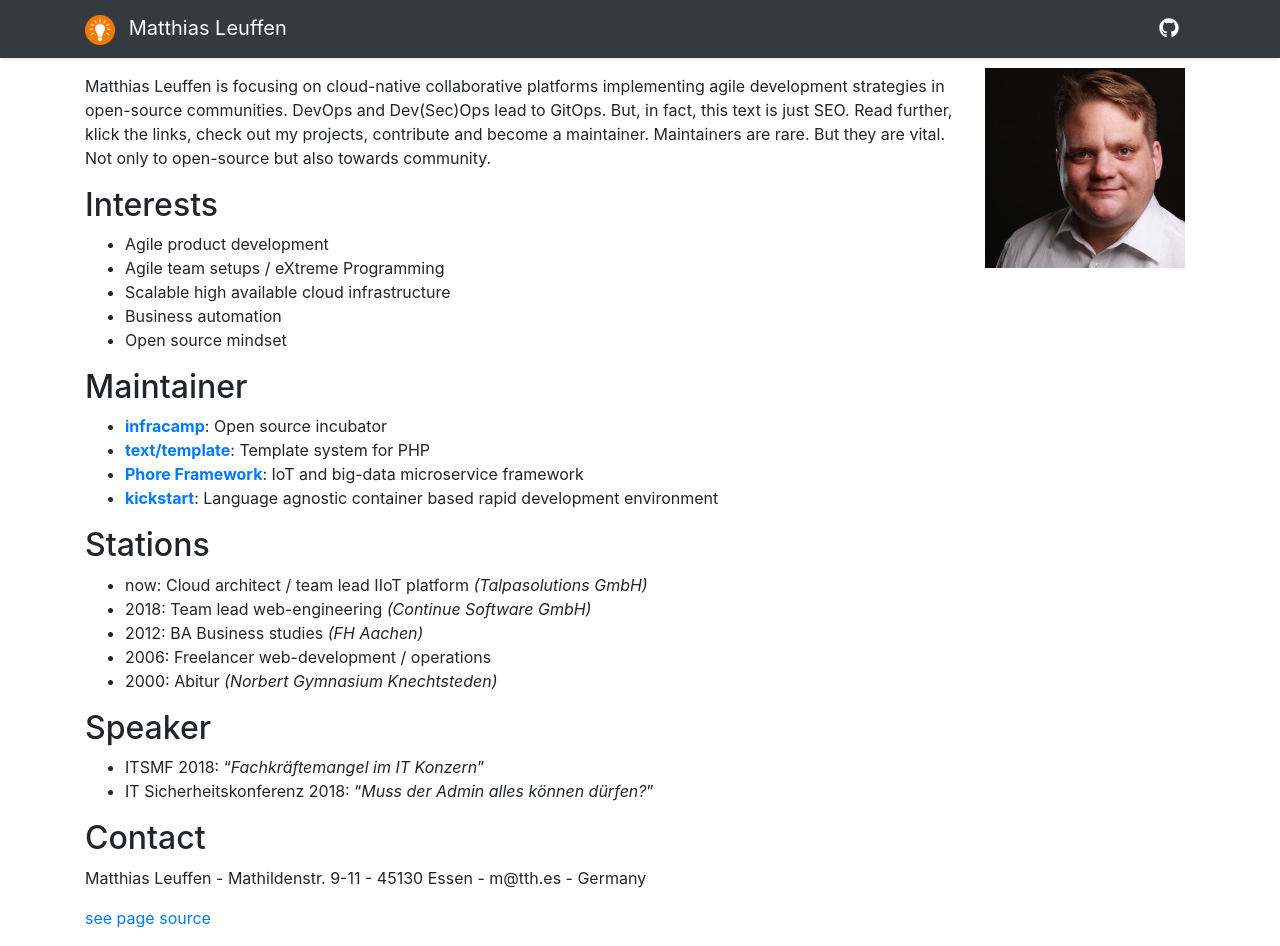
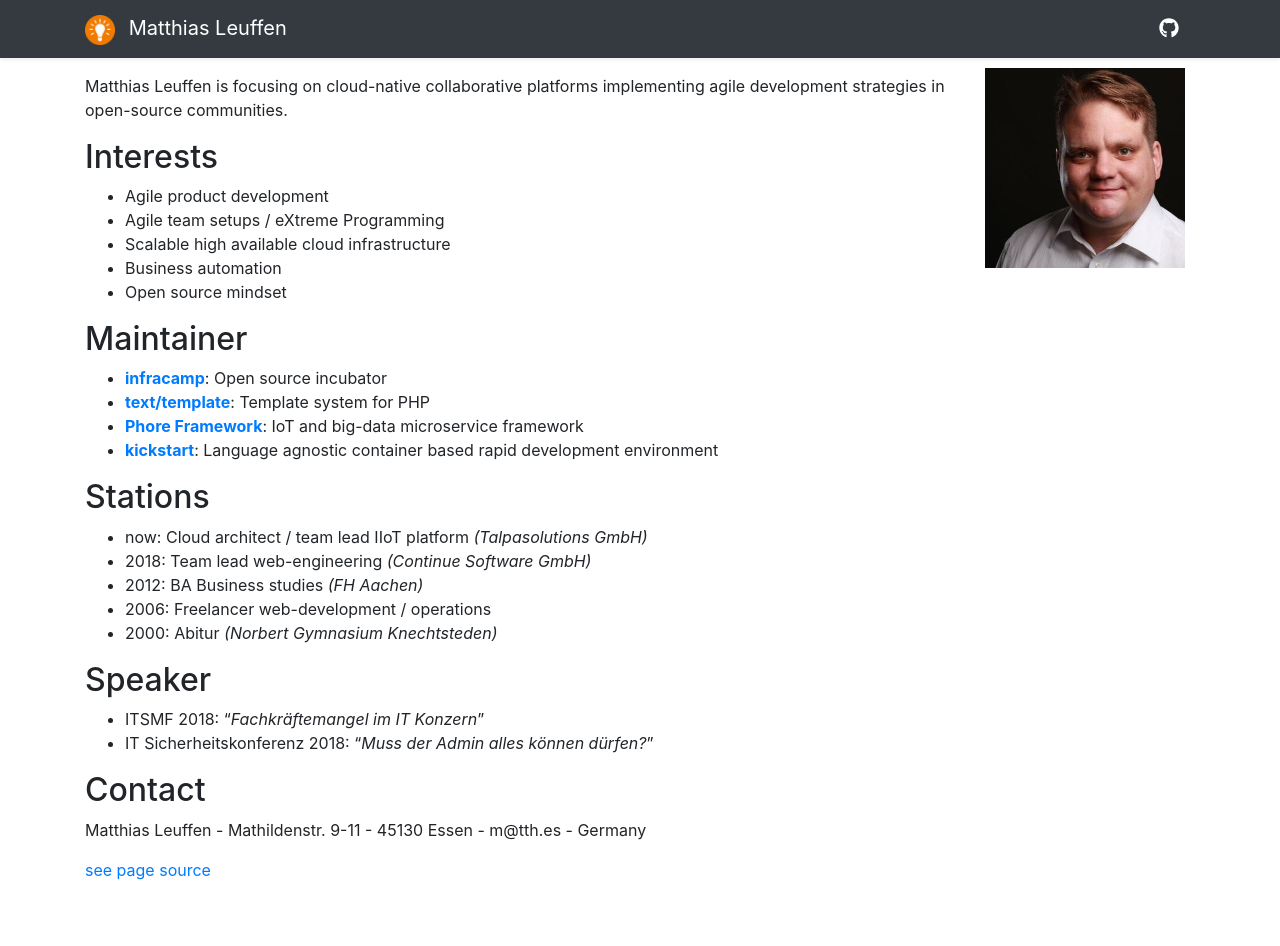
Before and after one commit to dermatthes/leuffen.de, a Jekyll site: the page built from docs/index.md, in a window 1280 px wide and 946 px high. Built offline with Jekyll 4.4.1, drawn with Linux system fonts in a browser that asks for light colours; nearby versions of some CDN libraries.

Commit message:
Update index.md

```diff
--- a/docs/index.md
+++ b/docs/index.md
@@ -6,10 +6,7 @@ title: About me
 <img src="assets/matthias.jpg" style="width:200px; float:right;margin: 10px">
 
 Matthias Leuffen is focusing on cloud-native collaborative platforms implementing
-agile development strategies in open-source communities. DevOps and Dev(Sec)Ops lead to GitOps.
-But, in fact, this text is just SEO. Read further, klick the links, check out my projects,
-contribute and become a maintainer. Maintainers are rare. But they are vital.
-Not only to open-source but also towards community.
+agile development strategies in open-source communities.
 
 ## Interests
 
```
